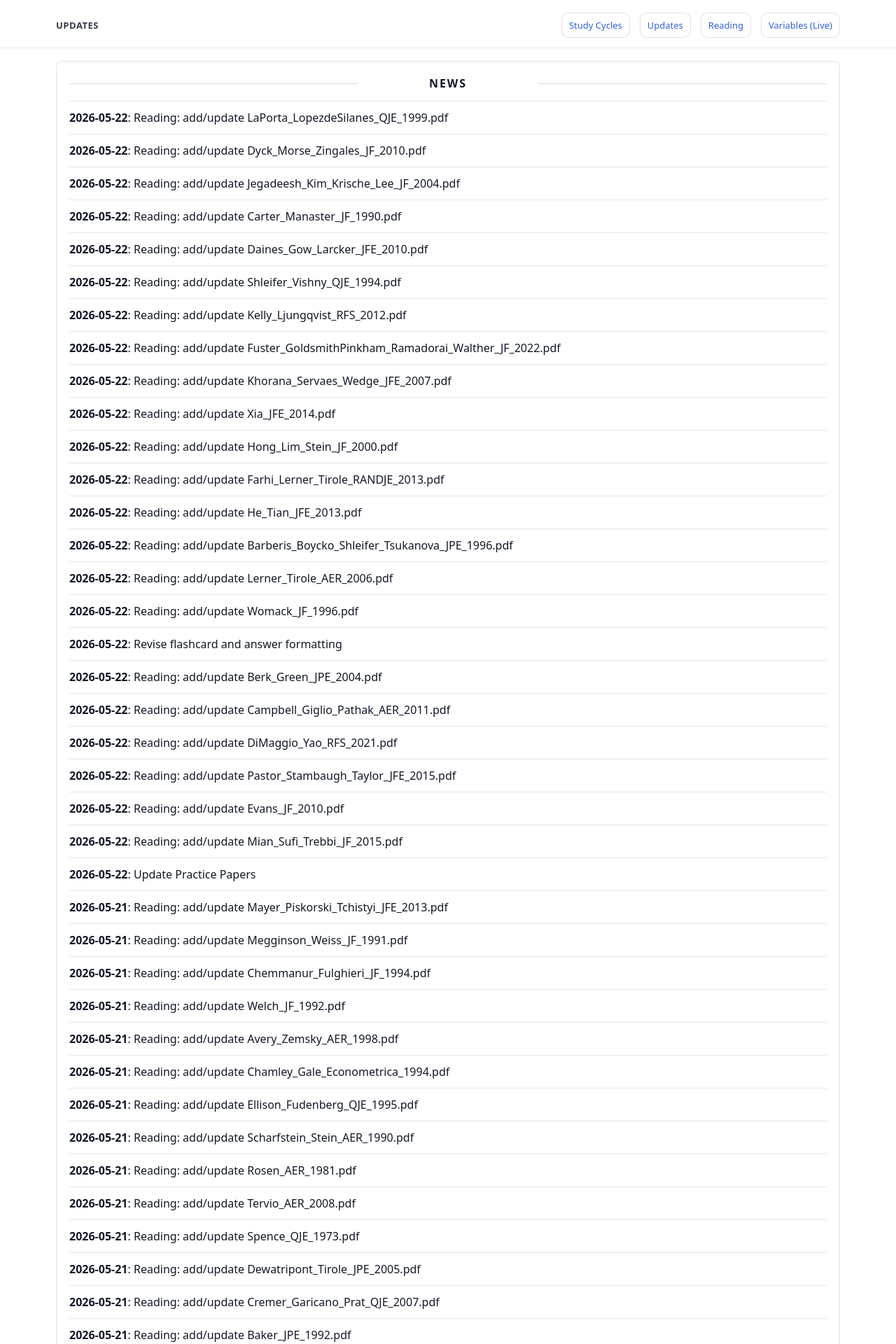
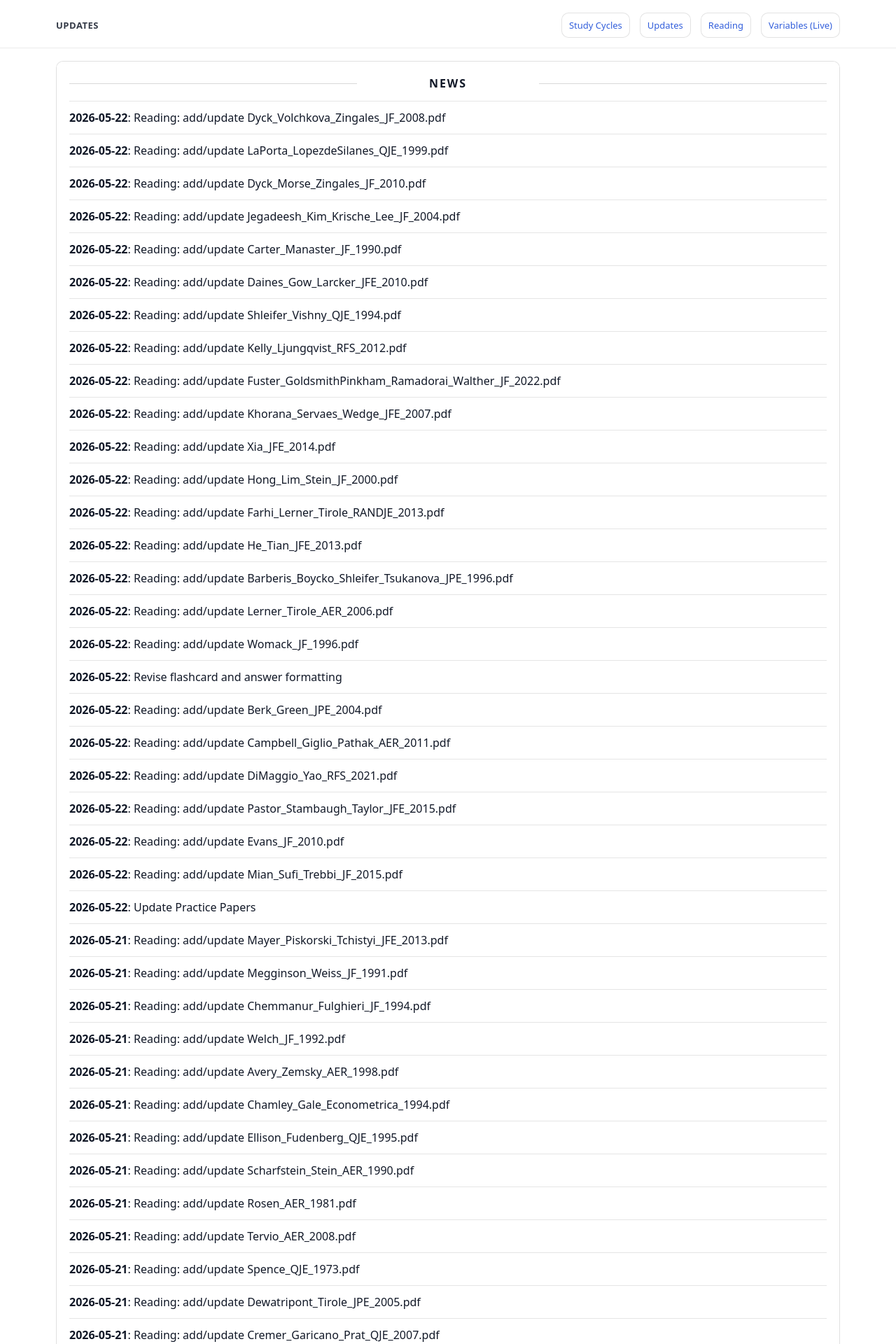
Before and after one commit to yaxinzn/study-archive, a Jekyll site: the page built from updates/index.md, in a window 1280 px wide. Shown: the top 1920 px of the page at 70% size. Built offline with Jekyll 4.4.1, drawn with Linux system fonts in a browser that asks for light colours; some of the changed text lies outside the part shown.

Commit message:
chore: update NEWS feed

```diff
--- a/_data/news.yml
+++ b/_data/news.yml
@@ -1,4 +1,7 @@
 # Auto-generated update history (sorted newest -> oldest). Do not edit manually.
+- ts: "1779446185"
+  date: "2026-05-22"
+  title: "Reading: add/update Dyck_Volchkova_Zingales_JF_2008.pdf"
 - ts: "1779445796"
   date: "2026-05-22"
   title: "Reading: add/update LaPorta_LopezdeSilanes_QJE_1999.pdf"
```
